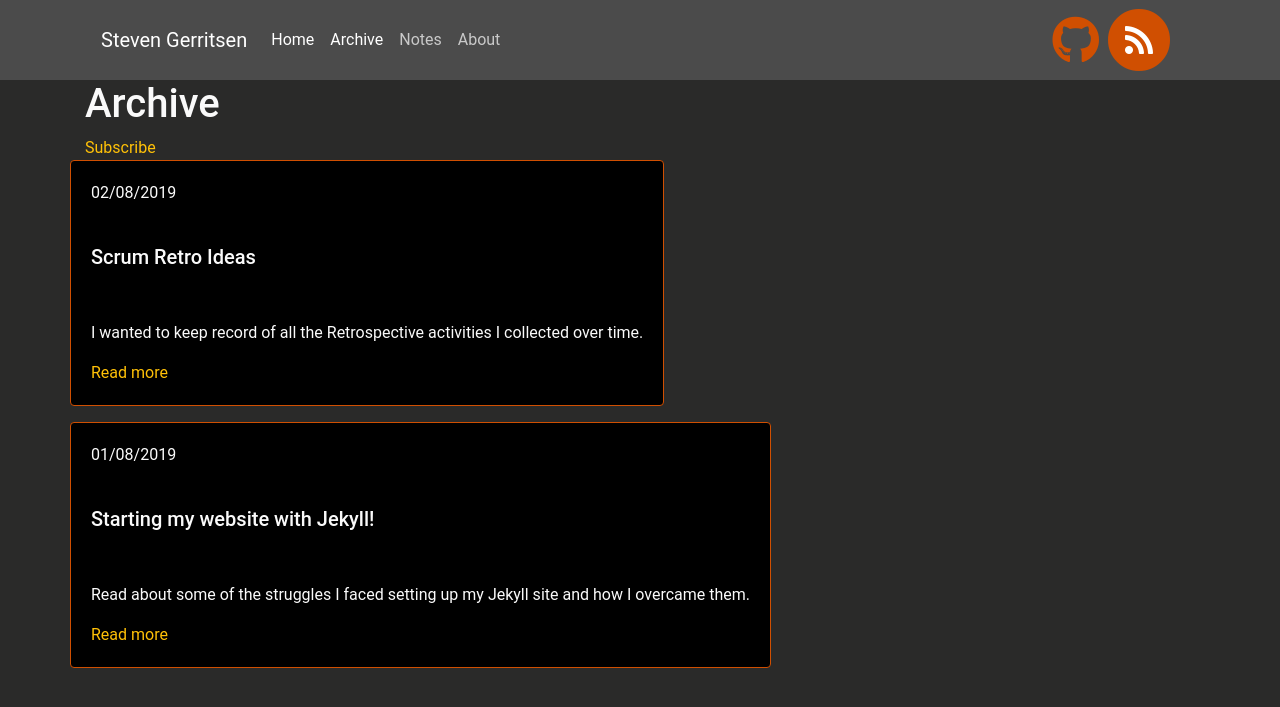
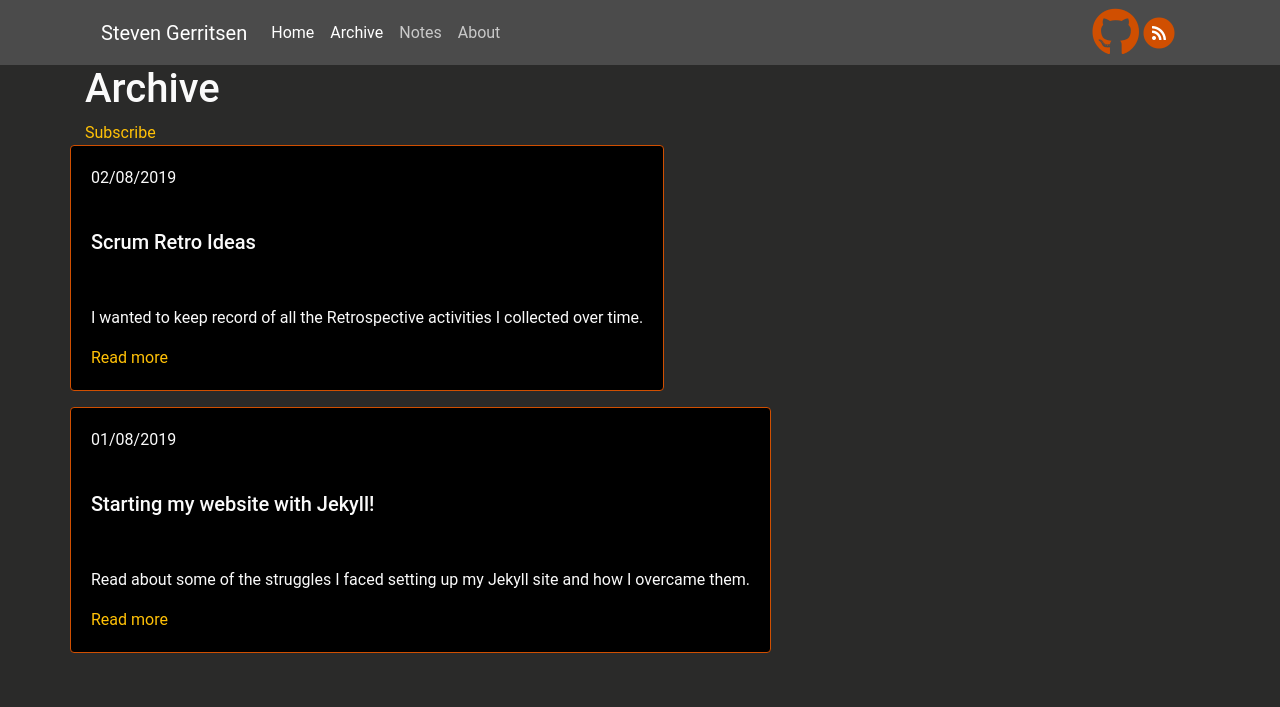
Before and after one commit to Steeff0/steeff0.github.io, a Jekyll site: the page built from pages/archive.html, in a window 1280 px wide. Shown: the top 707 px of the page. Built offline with Jekyll 4.4.1, drawn with Linux system fonts in a browser that asks for light colours; some web fonts are replaced.

Commit message:
Style header

```diff
--- a/_includes/header.html
+++ b/_includes/header.html
@@ -27,7 +27,7 @@
                                 <span class="sr-only">View On GitHub</span>
                             </a>
                             <a href="{{ 'feed.xml' | relative_url }}">
-                                <span class="fa-stack fa-2x">
+                                <span class="fa-stack">
                                   <i class="fas fa-circle fa-stack-2x text-primary"></i>
                                   <i class="fas fa-rss fa-stack-1x fa-inverse"></i>
                                 </span>
```
